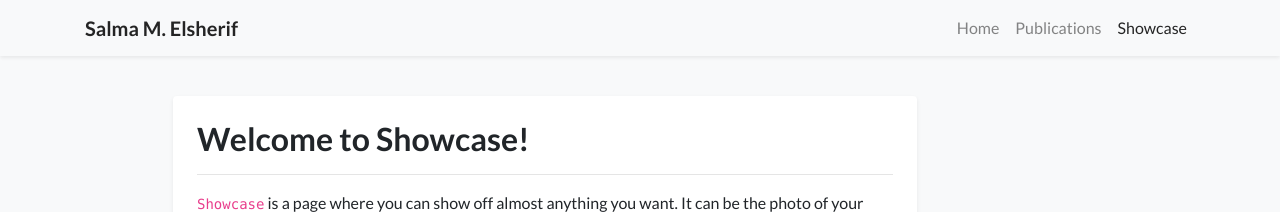
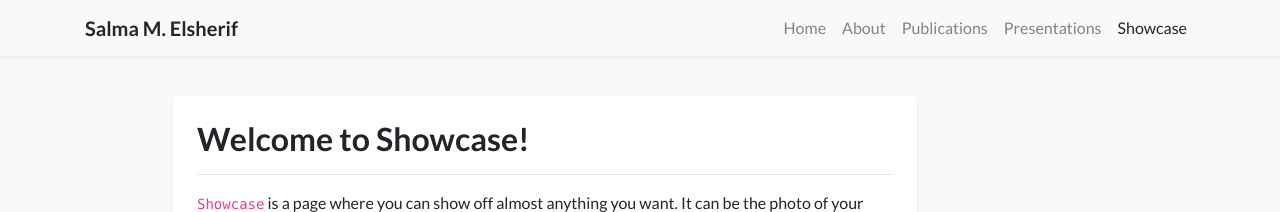
Before and after one commit to salmamelsherif/salmaelsherif.github.io, a Jekyll site: the page built from showcase.html, in a window 1280 px wide. Shown: the top 212 px of the page. Built offline with Jekyll 4.4.1, drawn with Linux system fonts in a browser that asks for light colours; nearby versions of some CDN libraries; a style sheet for code colours, icons or effects is not loaded.

Commit message:
Update navigation.yml

```diff
--- a/_data/navigation.yml
+++ b/_data/navigation.yml
@@ -1,7 +1,11 @@
 pages:
 - name: Home
   url: /
+- name: About
+  url: /about
 - name: Publications
   url: /publications
+- name: Presentations
+  url: /presentations
 - name: Showcase
   url: /showcase
```
